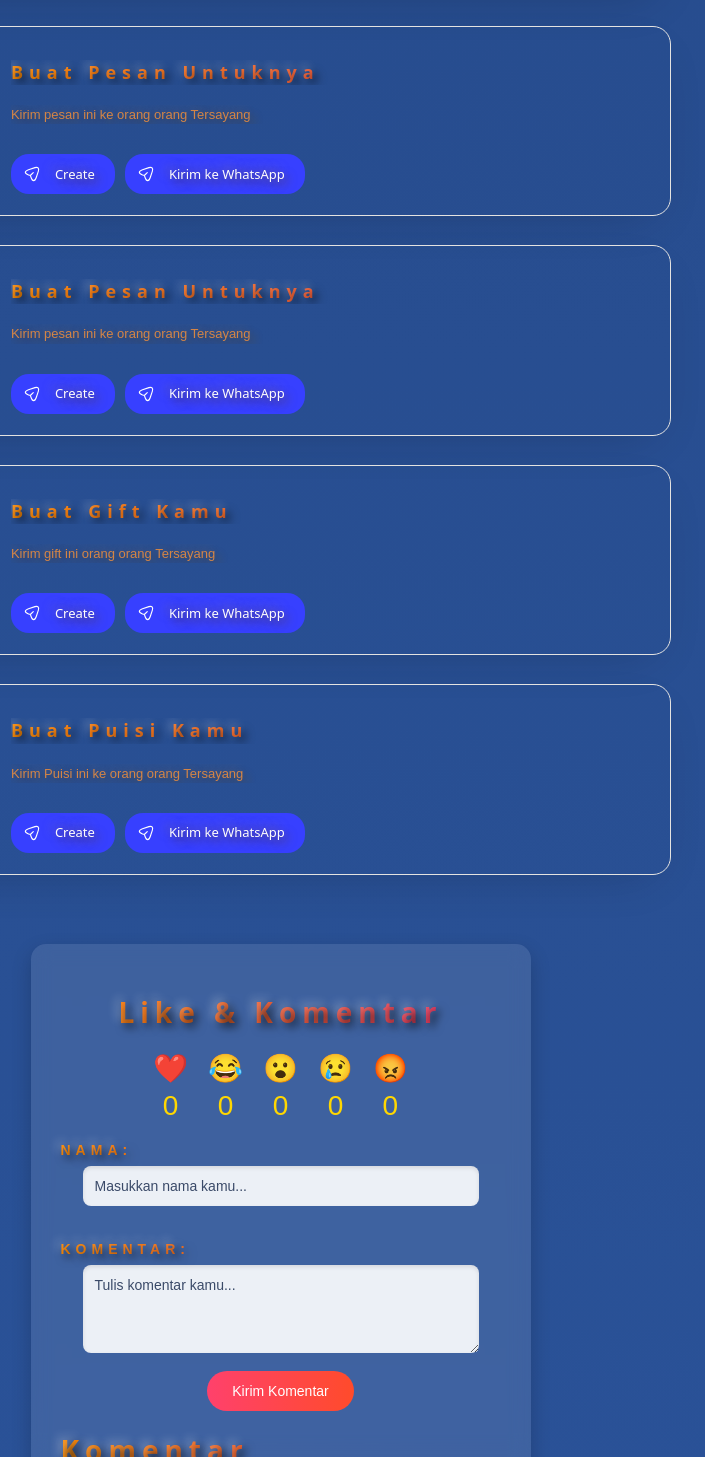
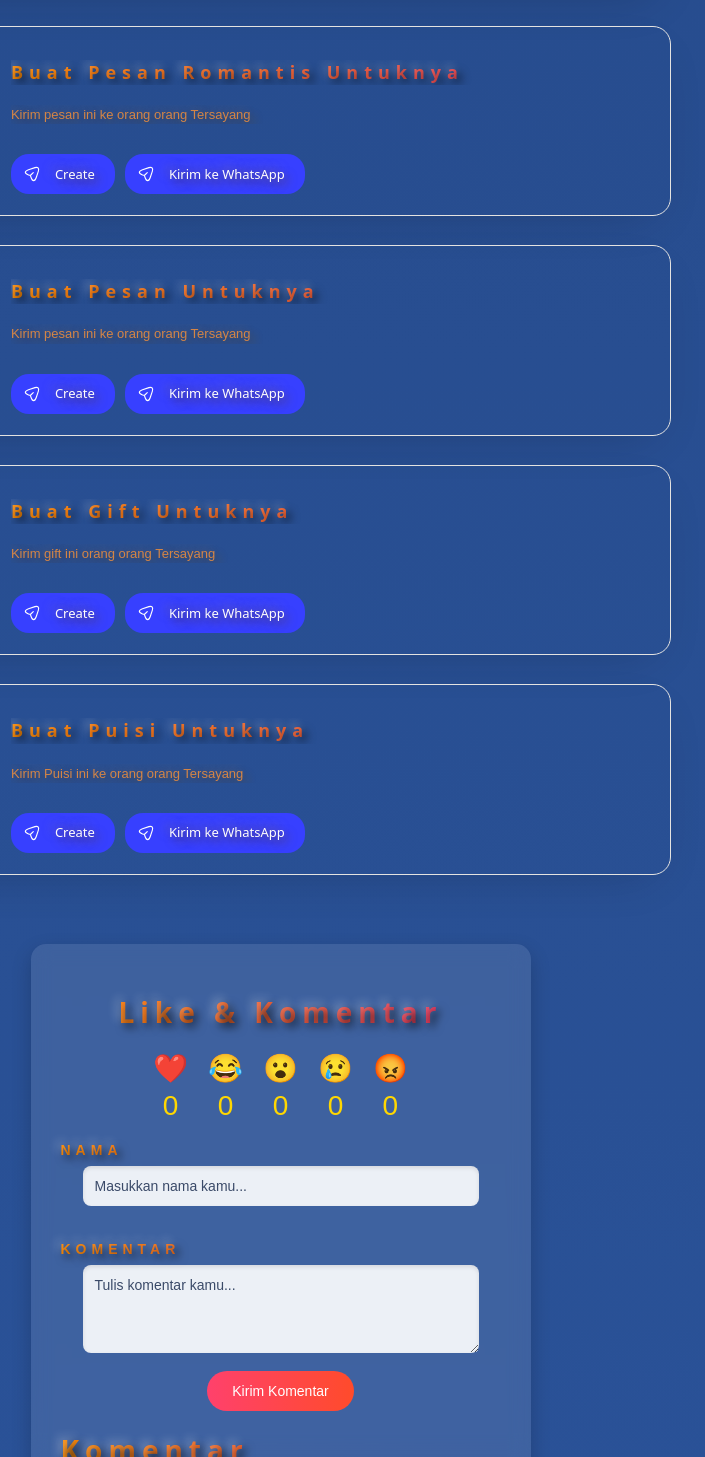
Before and after one commit to Cindy-Edy/Bucin, a plain HTML site: page index.html in a window 1280 px wide. Shown: the part 5330-6787 px from the top of the page, 397-1102 px from the left. Drawn offline with Linux system fonts and the light colour scheme; no server answers; a web font is replaced by a local one.

Commit message:
Update index.html

```diff
--- a/index.html
+++ b/index.html
@@ -3733,7 +3733,7 @@
                             <div id="buatkamu_htmlku" class="dlBox">
                               <span class="fT"><img src="img/25.png" /></span>
                               <div class="fN">
-                                <h2>Buat pesan untuknya</h2>
+                                <h2>Buat pesan Romantis Untuknya</h2>
                                 <span class="fS">Kirim pesan ini ke orang orang Tersayang</span>
                                 <div class="buttonInfo">
                                   <a class="button lihat"
@@ -3750,7 +3750,7 @@
                             <div id="buatkamu_htmlku" class="dlBox">
                               <span class="fT"><img src="img/26.png" /></span>
                               <div class="fN">
-                                <h2>Buat pesan untuknya</h2>
+                                <h2>Buat pesan Untuknya</h2>
                                 <span class="fS">Kirim pesan ini ke orang orang Tersayang</span>
                                 <div class="buttonInfo">
                                   <a class="button lihat"
@@ -3767,7 +3767,7 @@
                             <div id="buatkamu_htmlku" class="dlBox">
                               <span class="fT"><img src="img/27.png" /></span>
                               <div class="fN">
-                                <h2>Buat Gift Kamu</h2>
+                                <h2>Buat Gift Untuknya</h2>
                                 <span class="fS">Kirim gift ini orang orang Tersayang</span>
                                 <div class="buttonInfo">
                                   <a class="button lihat" href="https://cindy-edy.github.io/Create/giftme/index.html"><i
@@ -3783,7 +3783,7 @@
                             <div id="buatkamu_htmlku" class="dlBox">
                               <span class="fT"><img src="img/28.png" /></span>
                               <div class="fN">
-                                <h2>Buat Puisi Kamu</h2>
+                                <h2>Buat Puisi Untuknya</h2>
                                 <span class="fS">Kirim Puisi ini ke orang orang Tersayang</span>
                                 <div class="buttonInfo">
                                   <a class="button lihat" href="https://cindy-edy.github.io/Create/puisi/create.html"><i
@@ -3822,10 +3822,10 @@
                 <!-- Comment Form -->
                 <div class="comment-form">
                   <form id="commentForm">
-                    <label for="name">Nama:</label>
+                    <label for="name">Nama</label>
                     <input type="text" id="name" placeholder="Masukkan nama kamu..." required />
 
-                    <label for="comment">Komentar:</label>
+                    <label for="comment">Komentar</label>
                     <textarea id="comment" rows="4" placeholder="Tulis komentar kamu..." required></textarea>
 
                     <button type="submit">Kirim Komentar</button>
```
